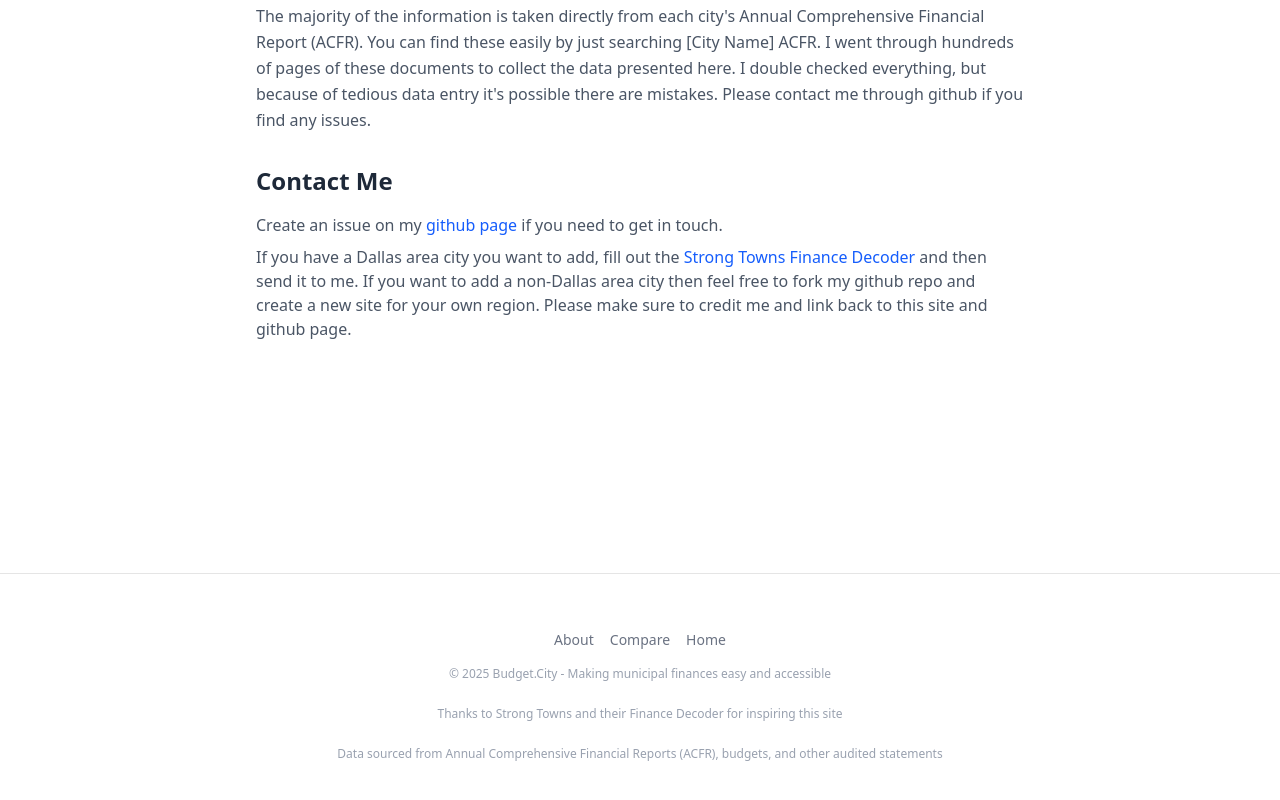
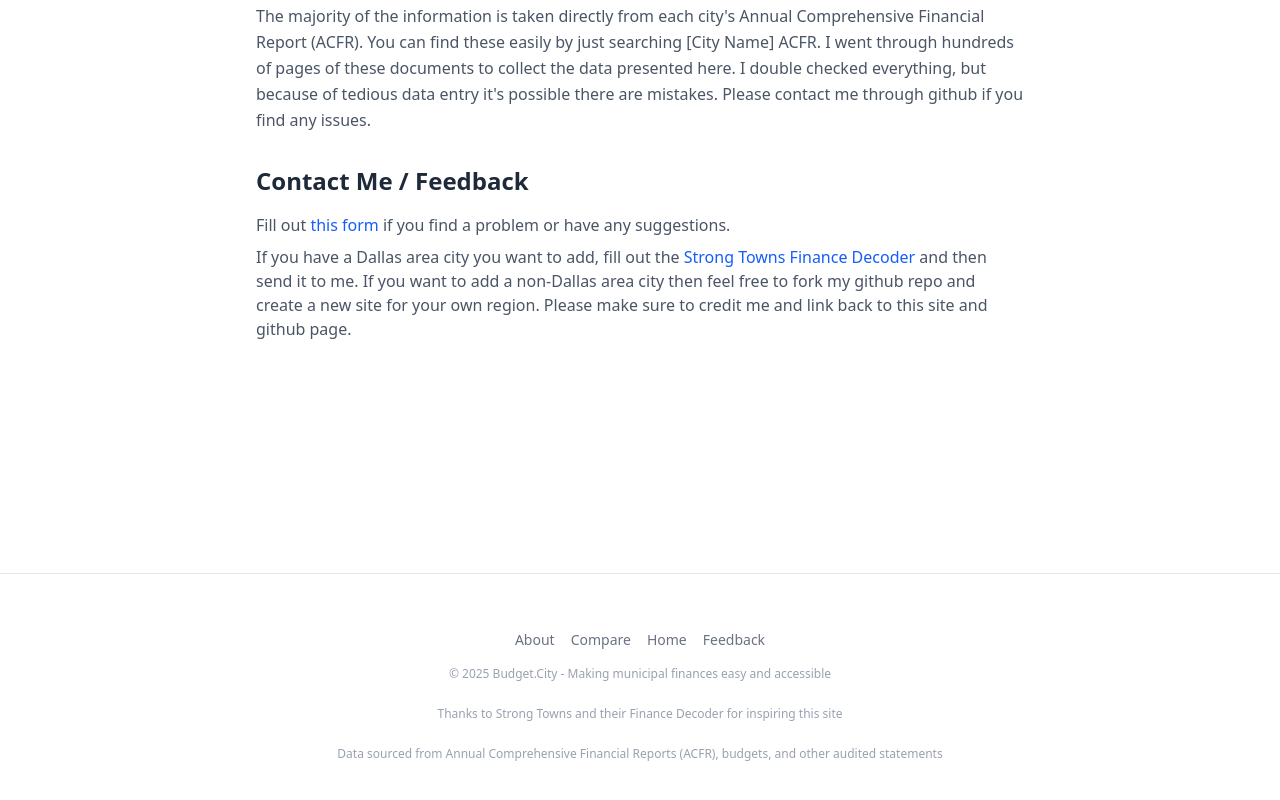
Before and after one commit to CurtisGreen/city-budget, a Next.js app: page /about in a window 1280 px wide. Shown: the part 380-1180 px from the top of the page. Built offline with nearby package versions, Linux system fonts and the light colour scheme.

Commit message:
Added feedback form

```diff
--- a/app/about/page.tsx
+++ b/app/about/page.tsx
@@ -48,17 +48,17 @@ export default function About() {
 
           <section>
             <h2 className="text-2xl font-semibold text-gray-800 mb-4">
-              Contact Me
+              Contact Me / Feedback
             </h2>
             <p className="text-gray-600 mb-2">
-              Create an issue on my{" "}
+              Fill out{" "}
               <Link
                 href="https://github.com/CurtisGreen/city-budget"
                 className="text-blue-600 hover:underline"
               >
-                github page
+                this form
               </Link>{" "}
-              if you need to get in touch.
+              if you find a problem or have any suggestions.
             </p>
             <p className="text-gray-600">
               If you have a Dallas area city you want to add, fill out the{" "}
--- a/components/footer.tsx
+++ b/components/footer.tsx
@@ -26,6 +26,13 @@ export const Footer = () => {
           >
             Home
           </Link>
+          <Link
+            href="https://docs.google.com/forms/d/e/1FAIpQLScMDDshJD5WTaYiHanzhJ_uUnqaRlkiaCSj-eCiGTFcL1-_9g/viewform?usp=dialog"
+            className="text-sm text-gray-500 hover:text-gray-600 dark:text-gray-400 dark:hover:text-gray-300"
+            prefetch={false}
+          >
+            Feedback
+          </Link>
         </div>
         <p className="text-xs text-gray-400 dark:text-gray-500">
           © 2025 Budget.City - Making municipal finances easy and accessible
```
